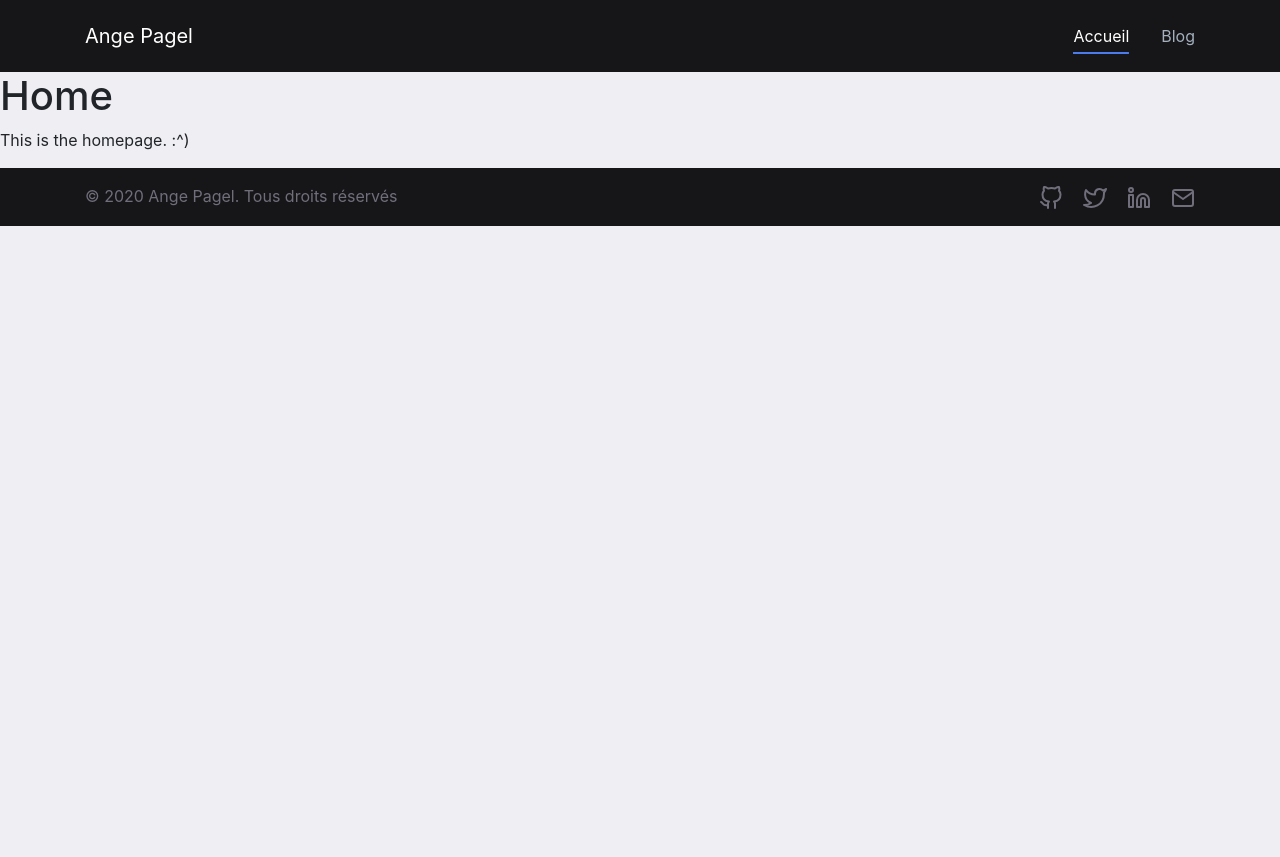
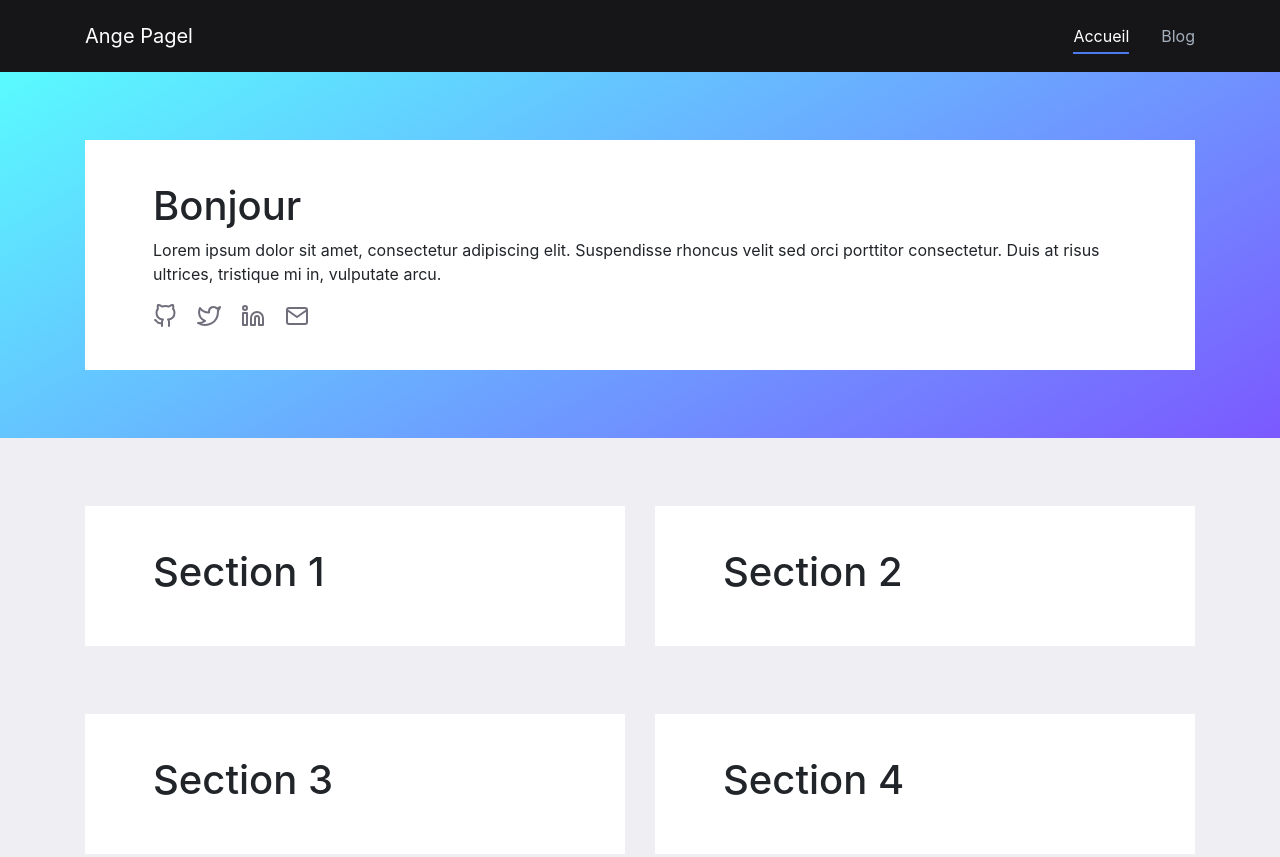
Before and after one commit to angepagel/old.angepagel.github.io, a Gatsby site: page / in a window 1280 px wide. Shown: the top 857 px of the page. Before the commit the page ends 800 px from the top, so only its background shows below. Built offline with nearby package versions, Linux system fonts and the light colour scheme; Gatsby itself is replaced by a stand-in of ours; a web font is replaced by a local one.

Commit message:
Mise à jour de la page d'accueil

```diff
--- a/src/pages/index.js
+++ b/src/pages/index.js
@@ -1,6 +1,8 @@
 import React from "react";
+import { Container, Row, Col } from "react-bootstrap";
 
 import SEO from "../components/seo";
+import SocialAccounts from "../components/social/socialAccounts/socialAccounts";
 
 export default class HomePage extends React.Component {
 
@@ -8,8 +10,53 @@ export default class HomePage extends React.Component {
     return (
       <>
         <SEO title="Home" />
-        <h1>Home</h1>
-        <p>This is the homepage. :^)</p>
+
+        <section id="about">
+          <Container>
+            <Row>
+              <Col>
+                <div className="bg-white my-6 py-5 px-6">
+                  <h1>Bonjour</h1>
+                  <p>
+                    Lorem ipsum dolor sit amet, consectetur adipiscing elit. Suspendisse rhoncus velit sed orci porttitor consectetur. Duis at risus ultrices, tristique mi in, vulputate arcu.
+                  </p>
+                  <SocialAccounts />
+                </div>
+              </Col>
+            </Row>
+          </Container>
+        </section>
+
+        <Container>
+          <Row className="my-6">
+            <Col>
+              <section className="bg-light py-5 px-6">
+                <h1>Section 1</h1>
+              </section>
+            </Col>
+            <Col>
+              <section className="bg-light py-5 px-6">
+                <h1>Section 2</h1>
+              </section>
+            </Col>
+          </Row>
+        </Container>
+
+        <Container>
+          <Row className="my-6">
+            <Col>
+              <section className="bg-light py-5 px-6">
+                <h1>Section 3</h1>
+              </section>
+            </Col>
+            <Col>
+              <section className="bg-light py-5 px-6">
+                <h1>Section 4</h1>
+              </section>
+            </Col>
+          </Row>
+        </Container>
+
       </>
     );
   }
--- a/src/scss/_variables.scss
+++ b/src/scss/_variables.scss
@@ -30,4 +30,5 @@ $body-bg: #efeff3;
 
 // Custom variables :^|
 
+$gradient-default: linear-gradient(150deg, #59fbff 0%, #7b59ff 100%);
 $transition-default: all 0.2s;
--- a/src/scss/global.scss
+++ b/src/scss/global.scss
@@ -2,3 +2,13 @@
 @import "./variables"; // Bootstrap variables are overriden in this file! :^o
 
 @import "~bootstrap/scss/bootstrap"; // Bootstrap should be imported after _variables.scss! :^]
+
+section#about {
+    background: $gradient-default;
+
+    a.social-account {
+        color: theme-color("secondary");
+        &:hover { color: theme-color("primary"); }
+    }
+
+}
```
